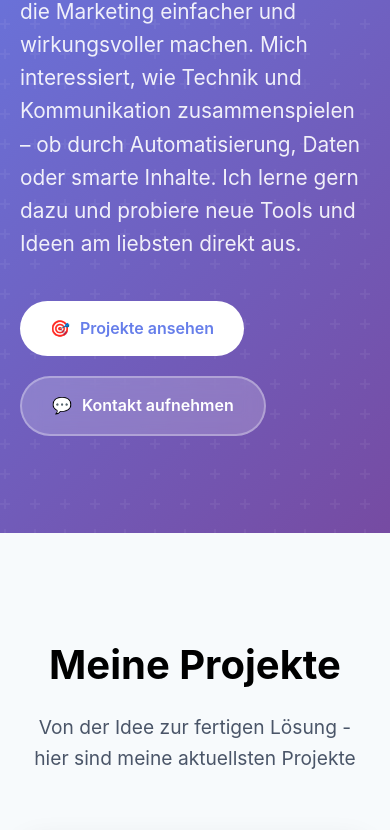
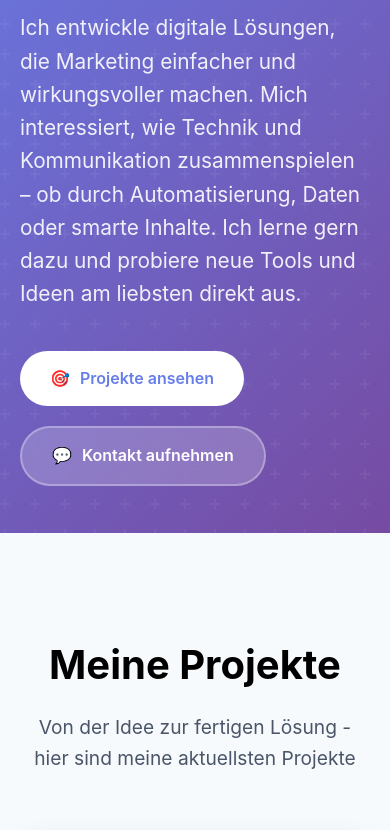
Before and after one commit to cozy78/mein-portfolio, a plain HTML site: page index.html in a window 390 px wide. Shown: the part 311-1141 px from the top of the page. Drawn offline with Linux system fonts and the light colour scheme.

Commit message:
Update style.css

```diff
--- a/style.css
+++ b/style.css
@@ -466,6 +466,9 @@
 
         /* Responsive */
         @media (max-width: 768px) {
+                     .hero {
+                padding-top: 100px;
+            }
             .mobile-menu-toggle {
                 display: flex;
             }
```
